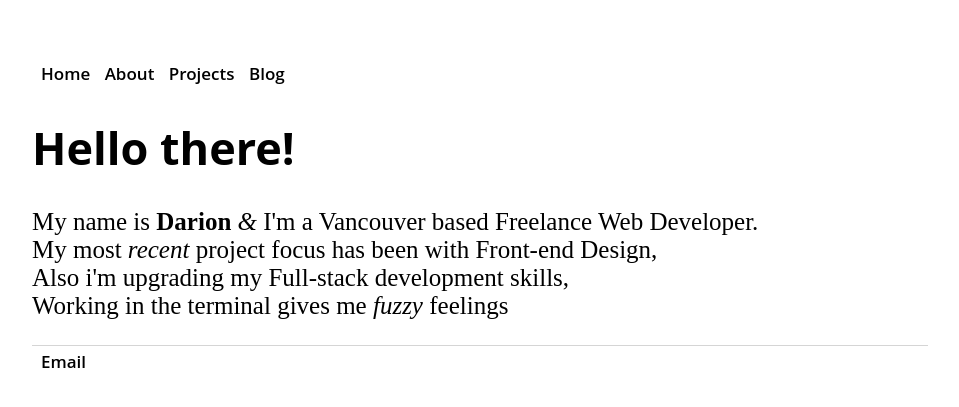
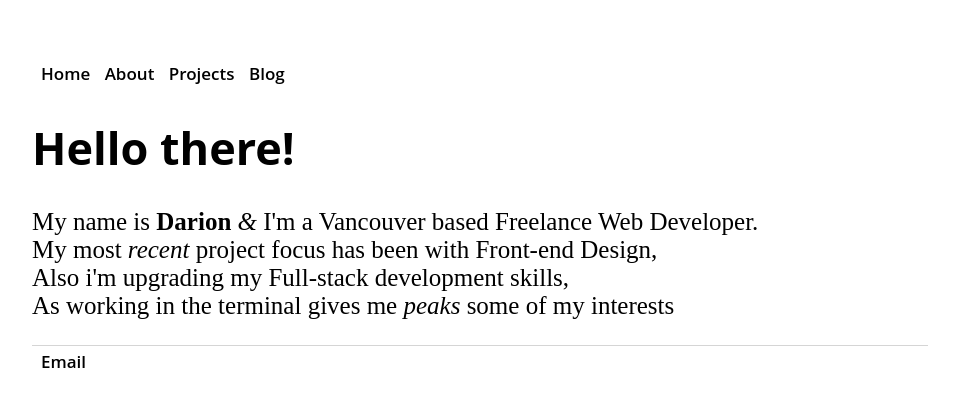
Before and after one commit to cosmicpepper/cosmicpepper.github.io, a Jekyll site: the page built from index.html, in a window 1280 px wide. Shown: the top 407 px of the page, without its empty margins (160-1119 px from the left). Built offline with Jekyll 4.4.1, drawn with Linux system fonts in a browser that asks for light colours.

Commit message:
Update index.html

```diff
--- a/index.html
+++ b/index.html
@@ -8,7 +8,7 @@ title: Cosmic Pepper
 	       <p> My name is <b>Darion</b> <em>&</em> I'm a Vancouver based Freelance Web Developer.<br>
 		My most <em>recent</em> project focus has been with Front-end Design, <br>
 		Also i'm upgrading my Full-stack development skills,<br>
-		Working in the terminal gives me <em>fuzzy</em> feelings<br>
+		As working in the terminal gives me <em>peaks</em> some of my interests<br>
               	</p>
 
 
```
